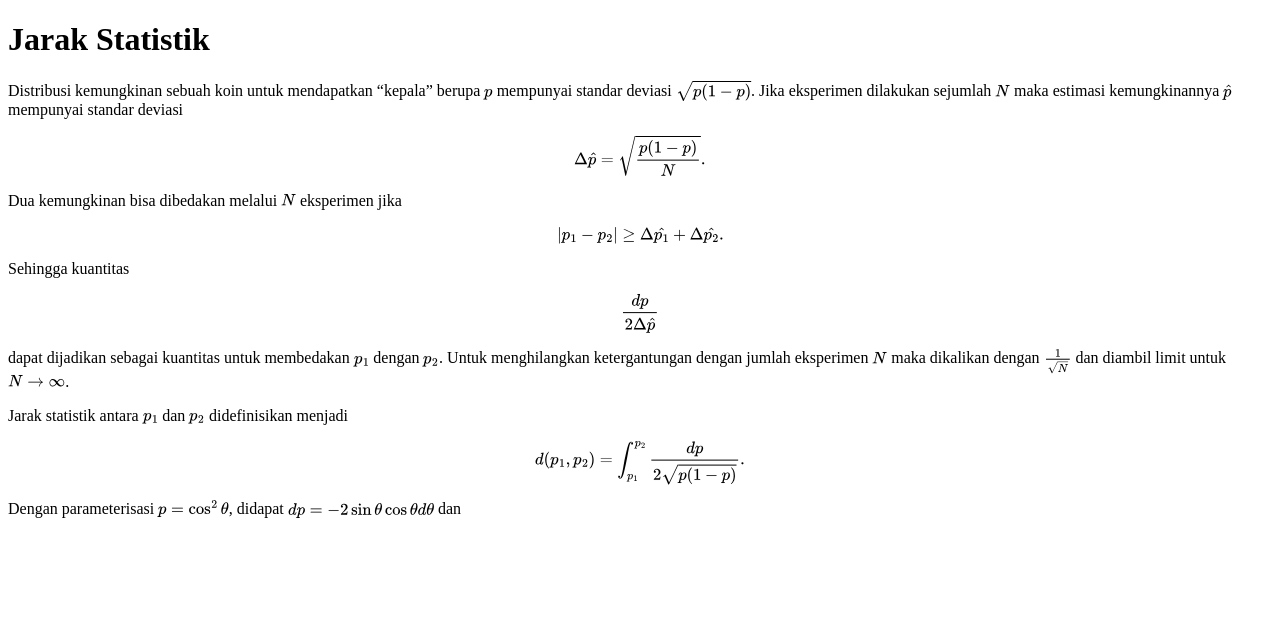
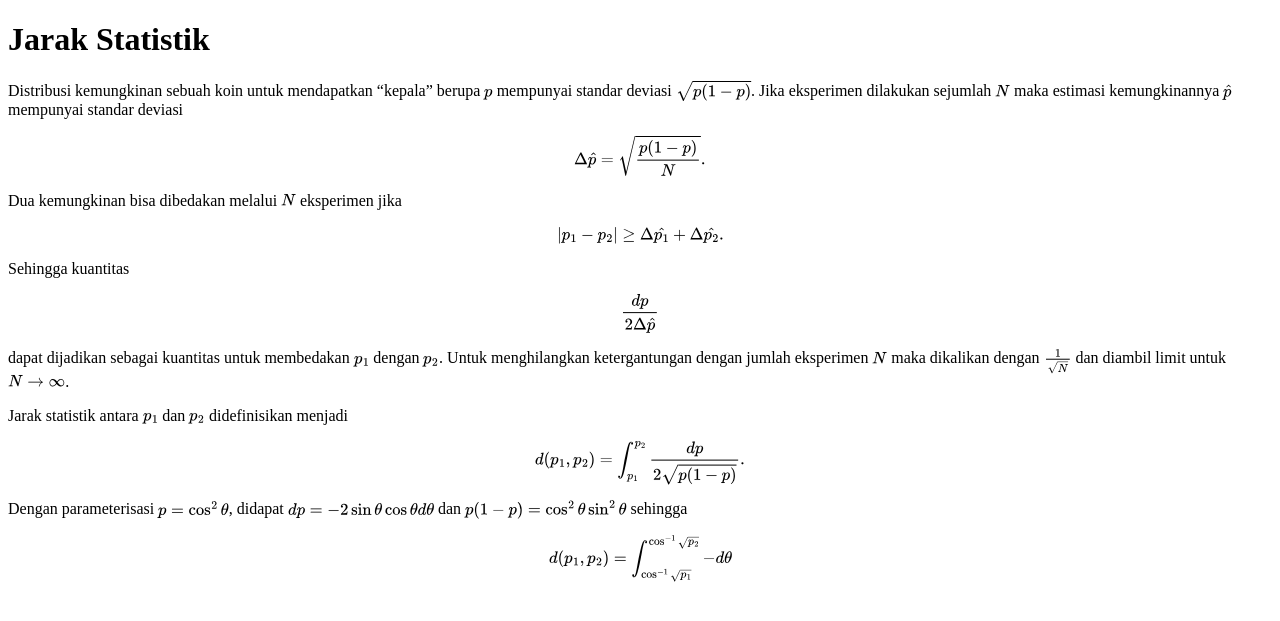
Before and after one commit to dangausuluah/dangausuluah.github.io, a Jekyll site: the page built from _posts/2025-09-15-SDHS.md, in a window 1280 px wide. Shown: the top 621 px of the page. Built offline with Jekyll 4.4.1, drawn with Linux system fonts in a browser that asks for light colours; nearby versions of some CDN libraries; our own code applies the rules of GitHub Pages for plain Markdown files; a script that is not in the unit is left out; comment, search, counter and statistics services are not loaded.

Commit message:
Update 2025-09-15-SDHS.md

```diff
--- a/_posts/2025-09-15-SDHS.md
+++ b/_posts/2025-09-15-SDHS.md
@@ -30,4 +30,8 @@ $$
 d(p_1, p_2) = \int_{p_1}^{p_2} \frac{dp}{2 \sqrt{p(1-p)}}.
 $$
 
-Dengan parameterisasi $p = \cos^2 \theta$, didapat $dp = -2 \sin \theta \cos \theta d\theta$ dan
+Dengan parameterisasi $p = \cos^2 \theta$, didapat $dp = -2 \sin \theta \cos \theta d\theta$ dan $p(1-p) = \cos^2 \theta \sin^2 \theta$ sehingga
+
+$$
+d(p_1, p_2) = \int_{\cos^{-1} \sqrt{p_1}}^{\cos^{-1} \sqrt{p_2}} - d\theta
+$$
```
